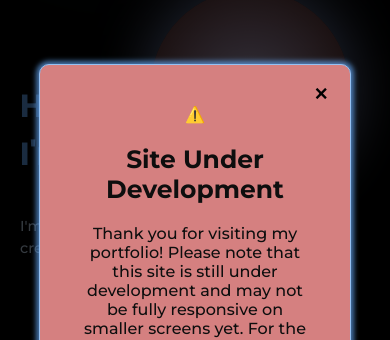
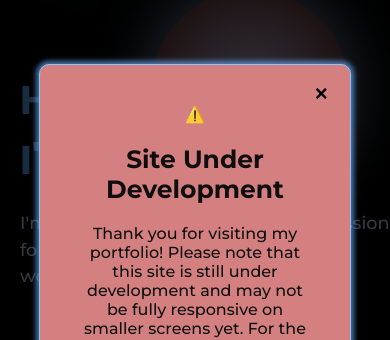
Before and after one commit to Hamada-AB/portfolio, a React (Vite) app: page / in a window 390 px wide. Shown: the part 124-464 px from the top of the page. Built offline with nearby package versions, Linux system fonts and the light colour scheme.

Commit message:
feat: increase the font size

```diff
--- a/src/style/home.css
+++ b/src/style/home.css
@@ -285,7 +285,7 @@
   }
 
   .home-content p {
-    font-size: 1.1rem;
+    font-size: 1.2rem;
     margin-top: 10px;
     margin-bottom: 30px;
   }
@@ -305,11 +305,11 @@
   }
 
   .heading h1 {
-    font-size: 2rem;
+    font-size: 2.5rem;
   }
 
   .home-content p {
-    font-size: 0.9rem;
+    font-size: 1.1rem;
   }
 
   .contact-btn-main {
```
